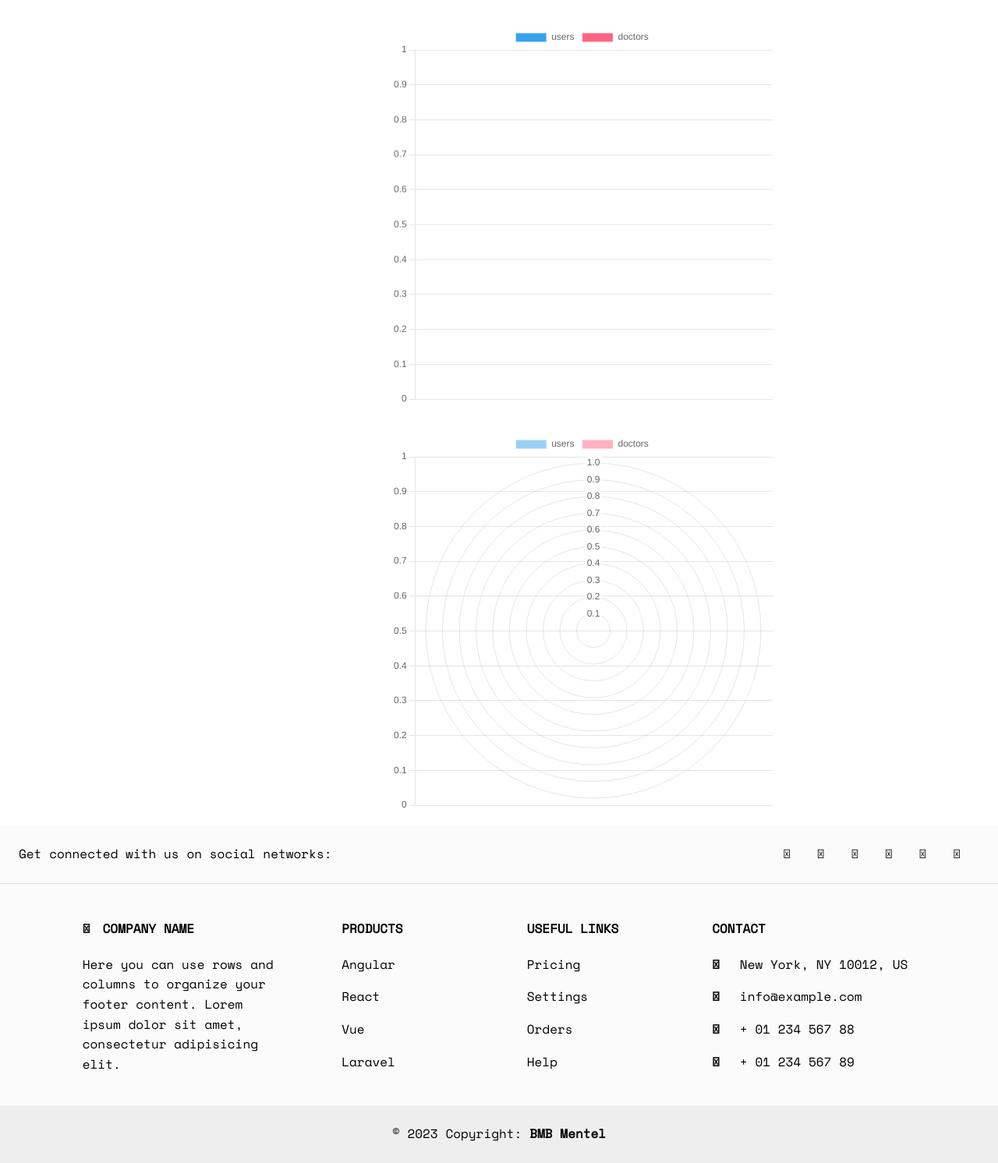
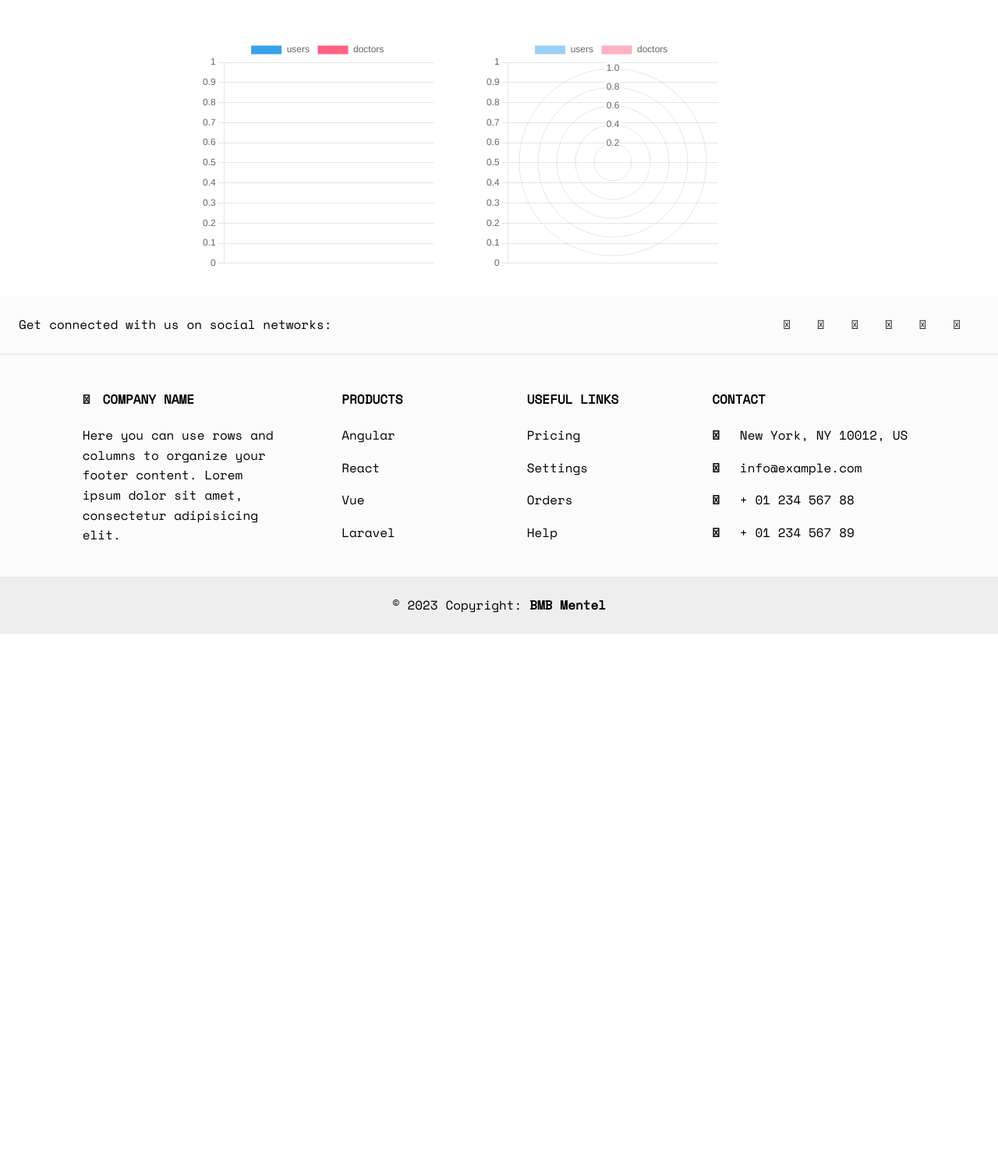
Before and after one commit to zinoo-dez/btb-mentel, a PHP site: page /admin-dashboard.php in a window 1280 px wide. Shown: the part 360-1852 px from the top of the page at 78% size. After the commit the page ends 1173 px from the top, so only its background shows below. Run offline with PHP 8.4, Linux system fonts and the light colour scheme; the visitor is signed in with stand-in values (Sample User, id 1); data that the repository does not hold is empty; some libraries are stand-ins or nearby versions.

Commit message:
chart add

```diff
--- a/admin-dashboard.php
+++ b/admin-dashboard.php
@@ -147,15 +147,17 @@
                 </div>
             </section>
             <!-- User section end -->
+            <div class="d-flex">
 
-            <div class="p-3 w-50 m-auto">
-                <div>
-                    <canvas id="myChart"></canvas>
+                <div class="m-3 p-3">
+                    <div>
+                        <canvas id="myChart"></canvas>
+                    </div>
                 </div>
-            </div>
-            <div class="p-3 w-50 m-auto">
-                <div>
-                    <canvas id="myChart2"></canvas>
+                <div class="m-3 p-3">
+                    <div>
+                        <canvas id="myChart2"></canvas>
+                    </div>
                 </div>
             </div>
         </div>
```
